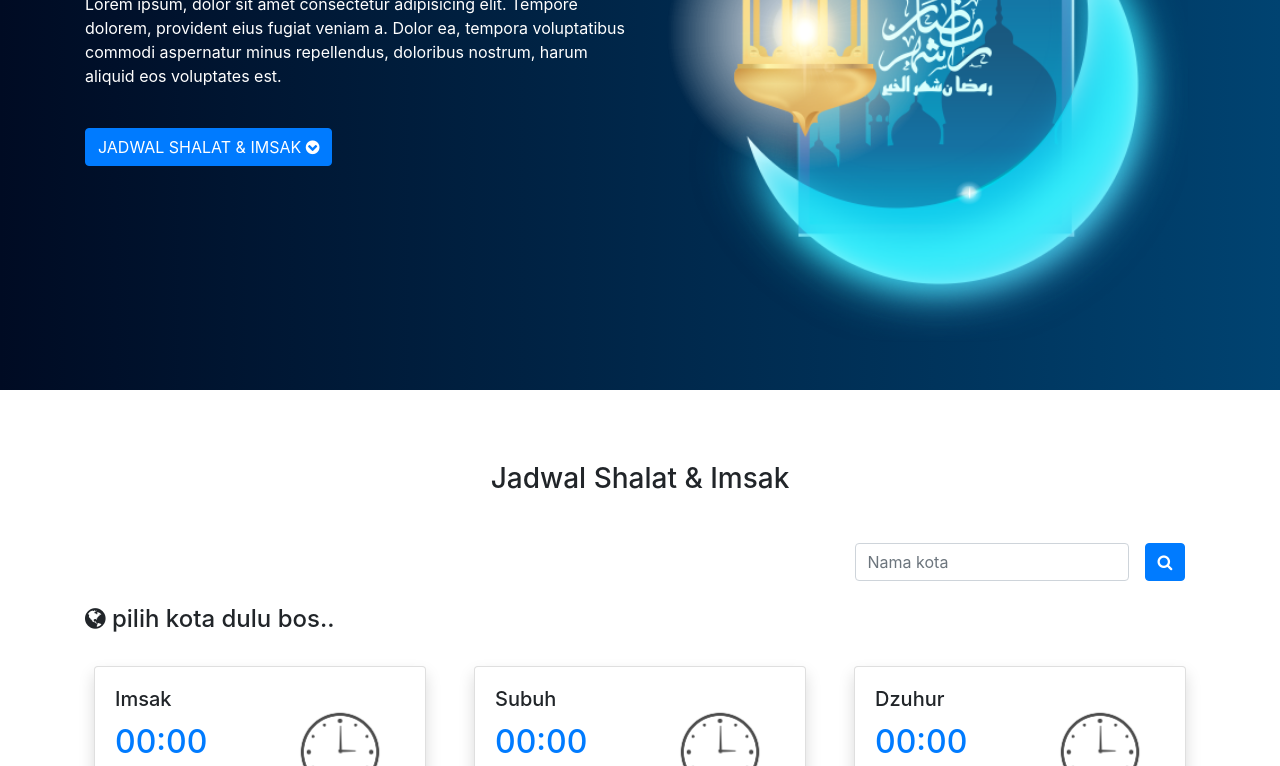
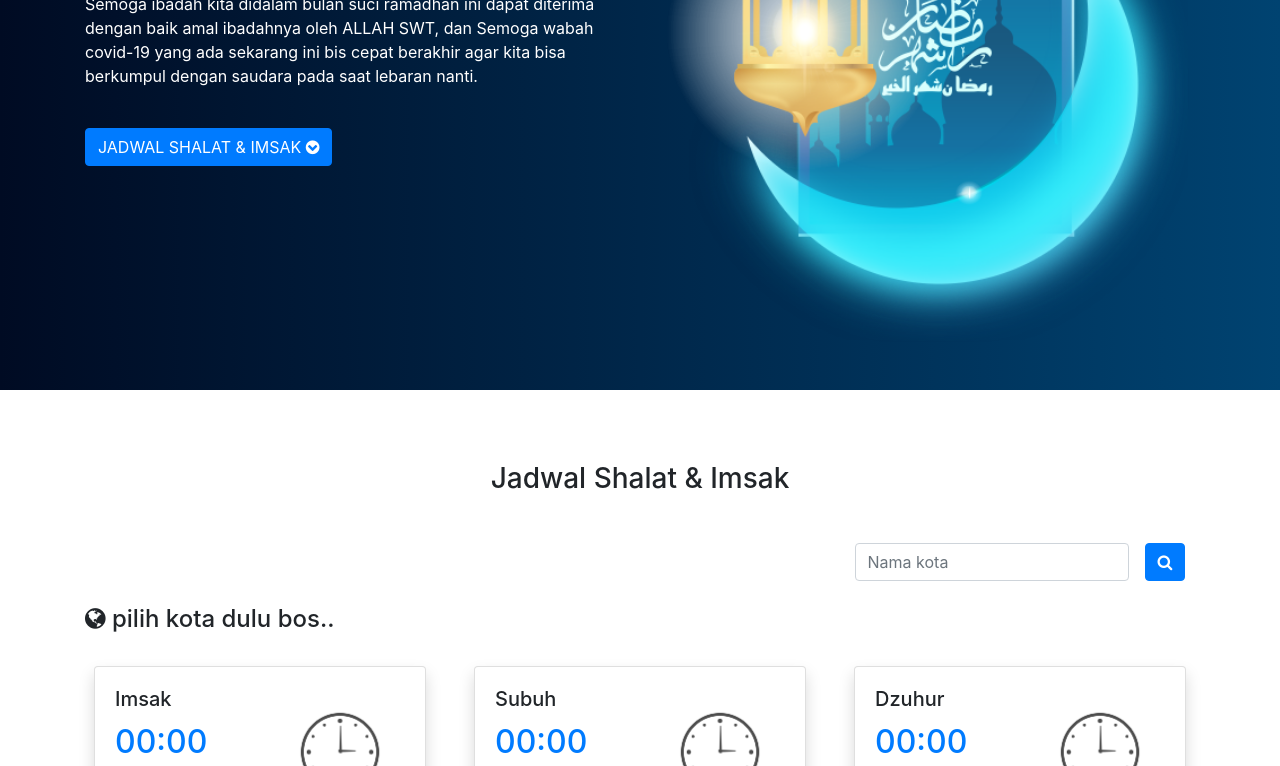
Before and after one commit to sugiyono85/covid-19, a plain HTML site: page ramadhan/index.html in a window 1280 px wide. Shown: the part 334-1100 px from the top of the page. Drawn offline with nearby package versions, Linux system fonts and the light colour scheme.

Commit message:
Update index.html
se

```diff
--- a/ramadhan/index.html
+++ b/ramadhan/index.html
@@ -20,7 +20,7 @@
                 <div class="col-lg-6 py-5 my-5 my-md-0 middle">
                     <div class="text-center text-md-left">
                         <h2 class="text-white text-uppercase">ramadhan 1441 H</h2>
-                        <p class="text-white">Lorem ipsum, dolor sit amet consectetur adipisicing elit. Tempore dolorem, provident eius fugiat veniam a. Dolor ea, tempora voluptatibus commodi aspernatur minus repellendus, doloribus nostrum, harum aliquid eos voluptates est.</p>
+                        <p class="text-white">Semoga ibadah kita didalam bulan suci ramadhan ini dapat diterima dengan baik amal ibadahnya oleh ALLAH SWT, dan Semoga wabah covid-19 yang ada sekarang ini bis cepat berakhir agar kita bisa berkumpul dengan saudara pada saat lebaran nanti. </p>
                         <a href="#jadwal-shalat-imsak" class="btn btn-primary text-uppercase mt-4">jadwal shalat & imsak <i class="fa fa-chevron-circle-down"></i></a>
                     </div>
                 </div>
```
